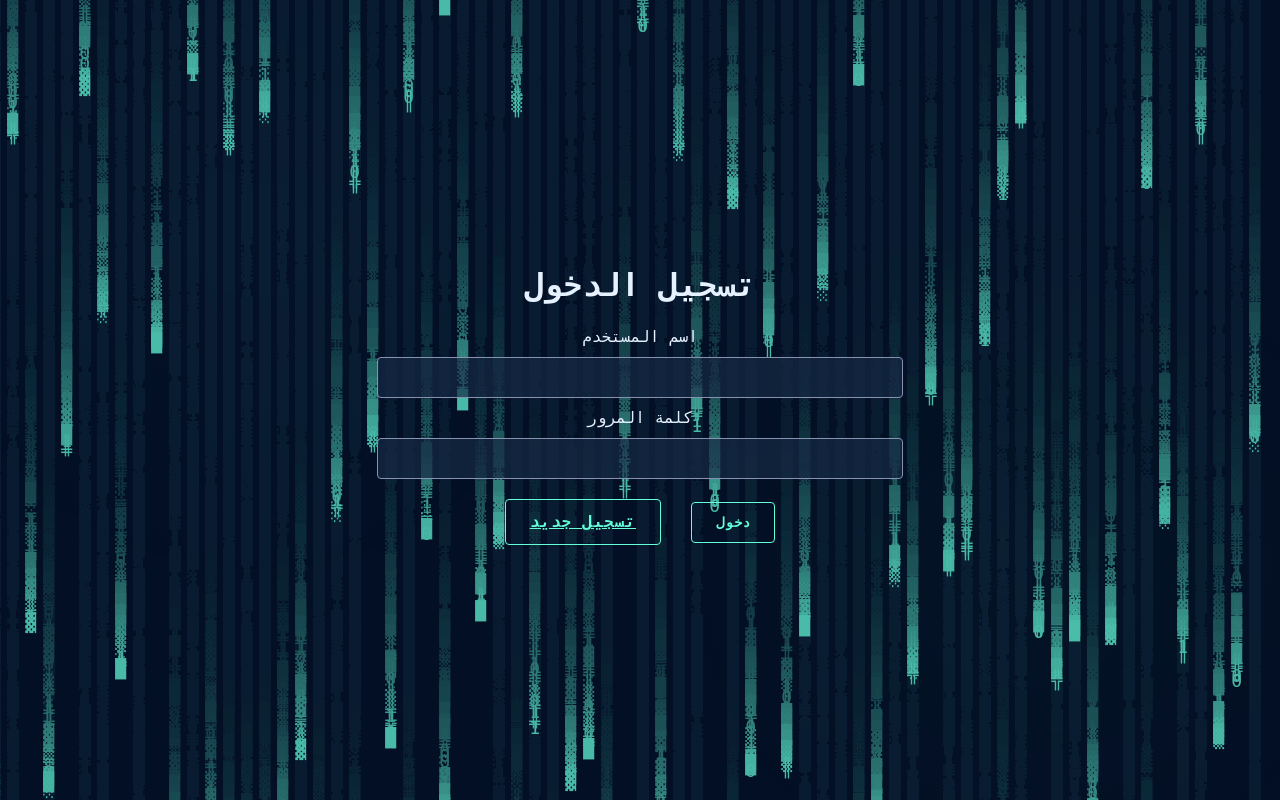
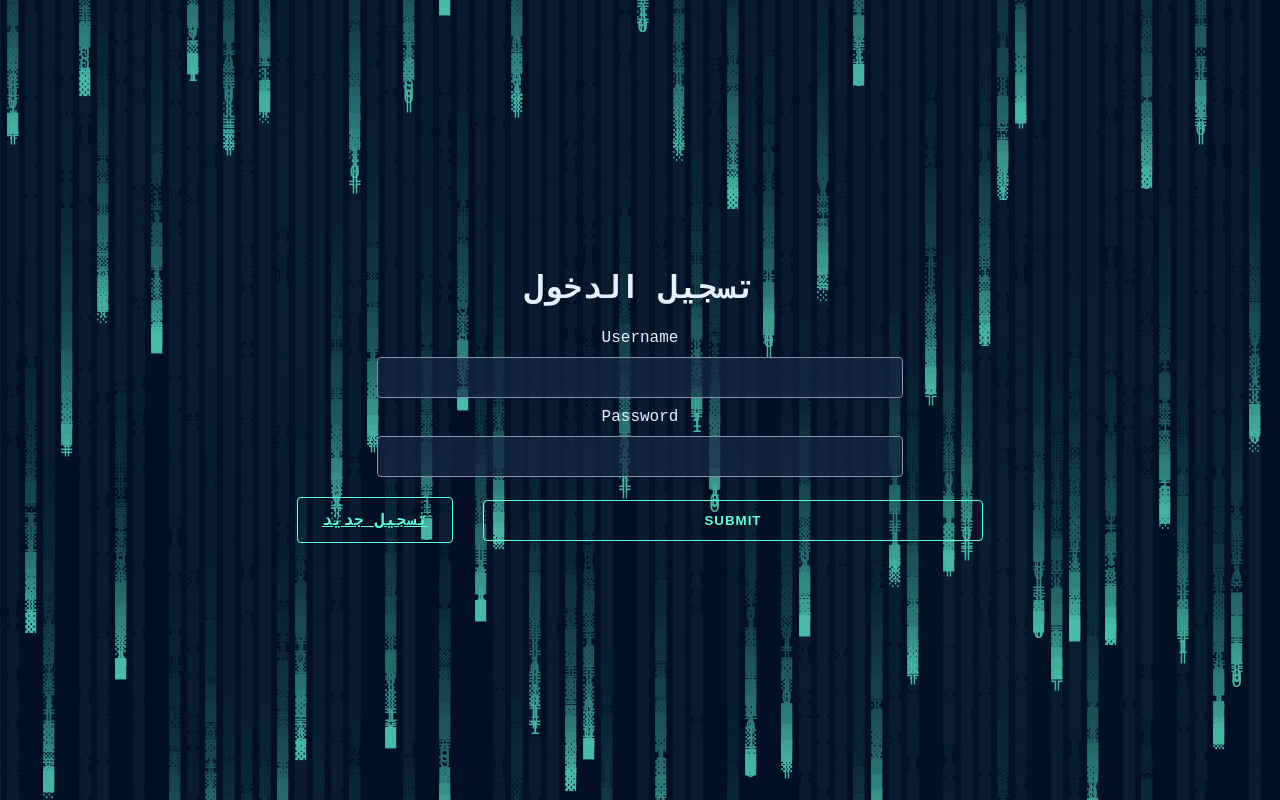
Before and after one commit to NBAYrtyujkil/ctf, a Python web app: template templates/login.html in a window 1280 px wide. Run offline with Jinja, Linux system fonts and the light colour scheme; the template is opened without the code that fills it, so the values that code supplies are empty, except form fields; form fields are guessed from the names that the template uses.

Commit message:
Update login.html

```diff
--- a/templates/login.html
+++ b/templates/login.html
@@ -13,17 +13,20 @@
 
     <h1>تسجيل الدخول</h1>
     <form method="POST">
-        <div class="mb-3">
-            <label for="username" class="form-label">اسم المستخدم</label>
-            <input type="text" name="username" id="username" class="form-control" required />
-        </div>
-        <div class="mb-3">
-            <label for="password" class="form-label">كلمة المرور</label>
-            <input type="password" name="password" id="password" class="form-control" required />
-        </div>
-        <button type="submit" class="btn btn-primary">دخول</button>
-        <a href="/register" class="btn btn-secondary">تسجيل جديد</a>
+    {{ form.hidden_tag() }} <!-- لإدراج CSRF Token -->
+
+    <div class="mb-3">
+        {{ form.username.label }} {{ form.username(class="form-control") }}
+    </div>
+
+    <div class="mb-3">
+        {{ form.password.label }} {{ form.password(class="form-control") }}
+    </div>
+
+    {{ form.submit(class="btn btn-primary") }}
+    <a href="/register" class="btn btn-secondary">تسجيل جديد</a>
     </form>
+
 
 </div>
 
```
